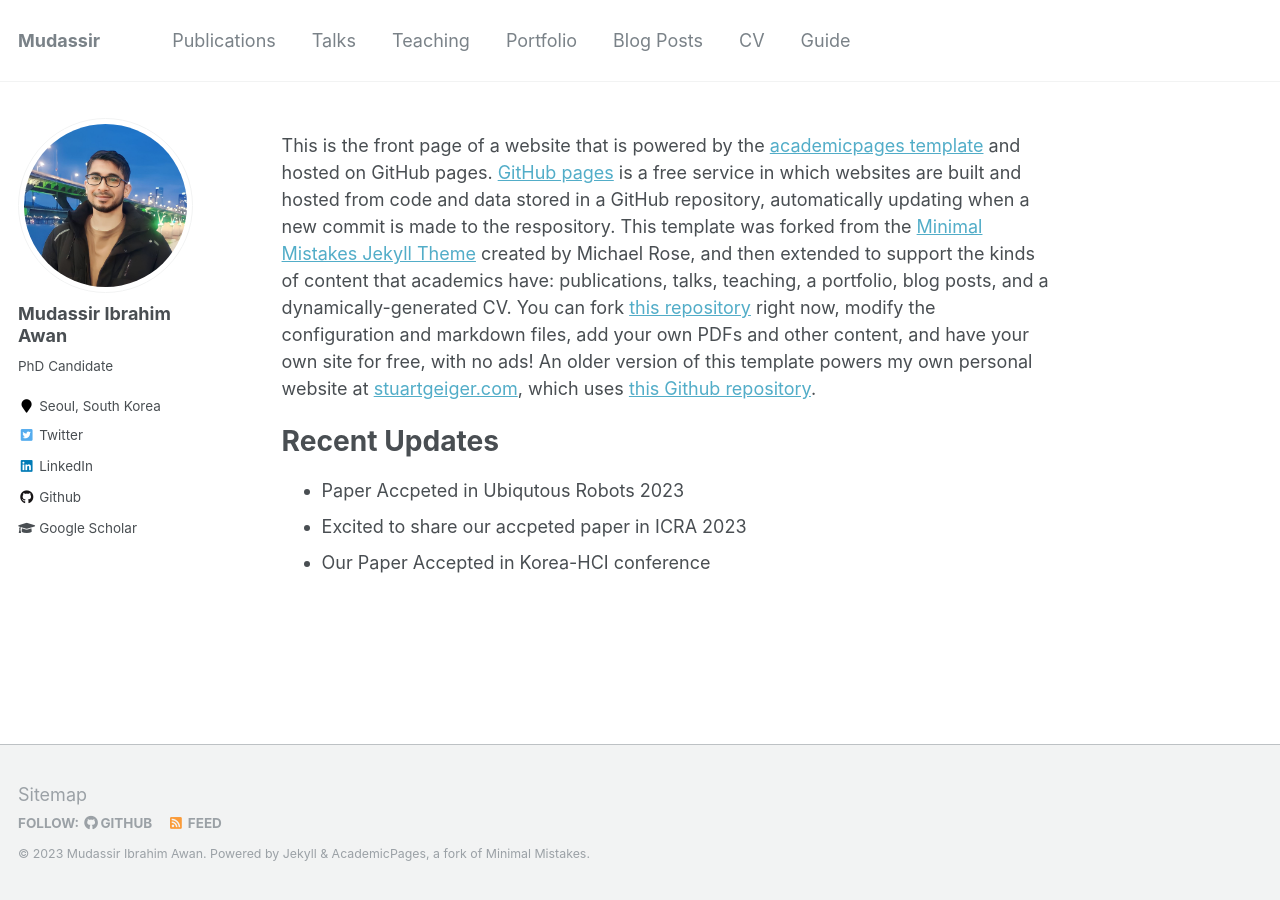
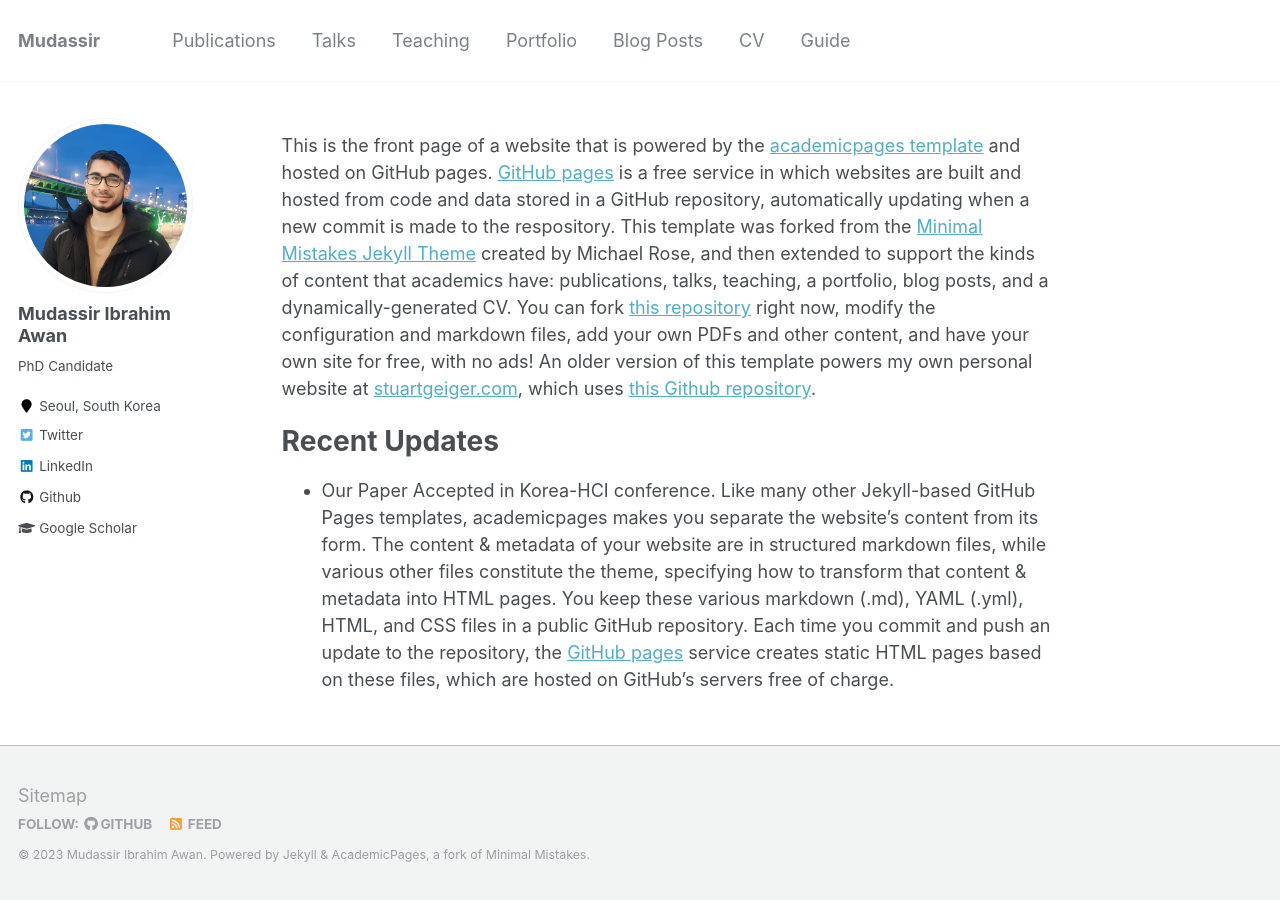
Before and after one commit to mudassir-awan/mudassir-awan.github.io, a Jekyll site: the page built from _pages/about.md, in a window 1280 px wide. Built offline with Jekyll 4.4.1, drawn with Linux system fonts in a browser that asks for light colours.

Commit message:
Update about.md

```diff
--- a/_pages/about.md
+++ b/_pages/about.md
@@ -12,6 +12,6 @@
 
 Recent Updates
 ======
-- Paper Accpeted in Ubiqutous Robots 2023
-- Excited to share our accpeted paper in ICRA 2023
-- Our Paper Accepted in Korea-HCI conference
+
+- Our Paper Accepted in Korea-HCI conference.
+Like many other Jekyll-based GitHub Pages templates, academicpages makes you separate the website's content from its form. The content & metadata of your website are in structured markdown files, while various other files constitute the theme, specifying how to transform that content & metadata into HTML pages. You keep these various markdown (.md), YAML (.yml), HTML, and CSS files in a public GitHub repository. Each time you commit and push an update to the repository, the [GitHub pages](https://pages.github.com/) service creates static HTML pages based on these files, which are hosted on GitHub's servers free of charge.
```
